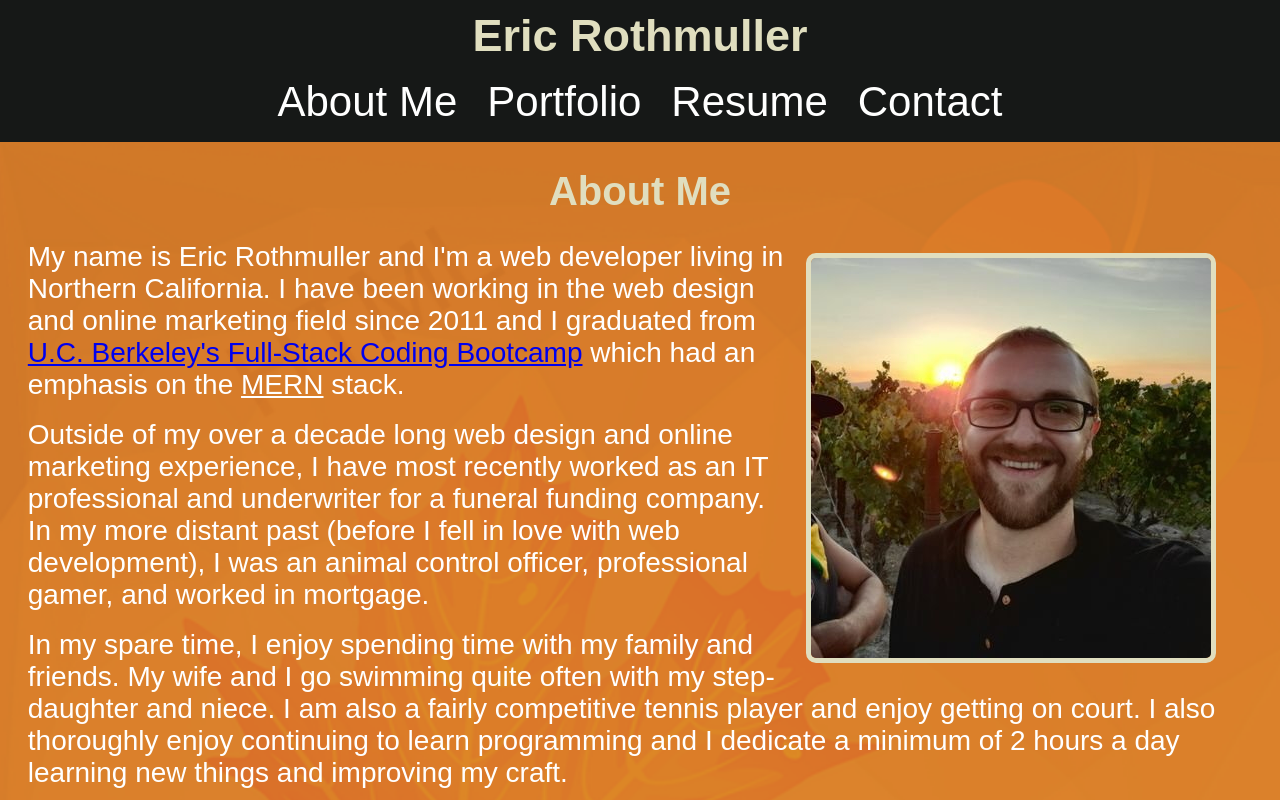
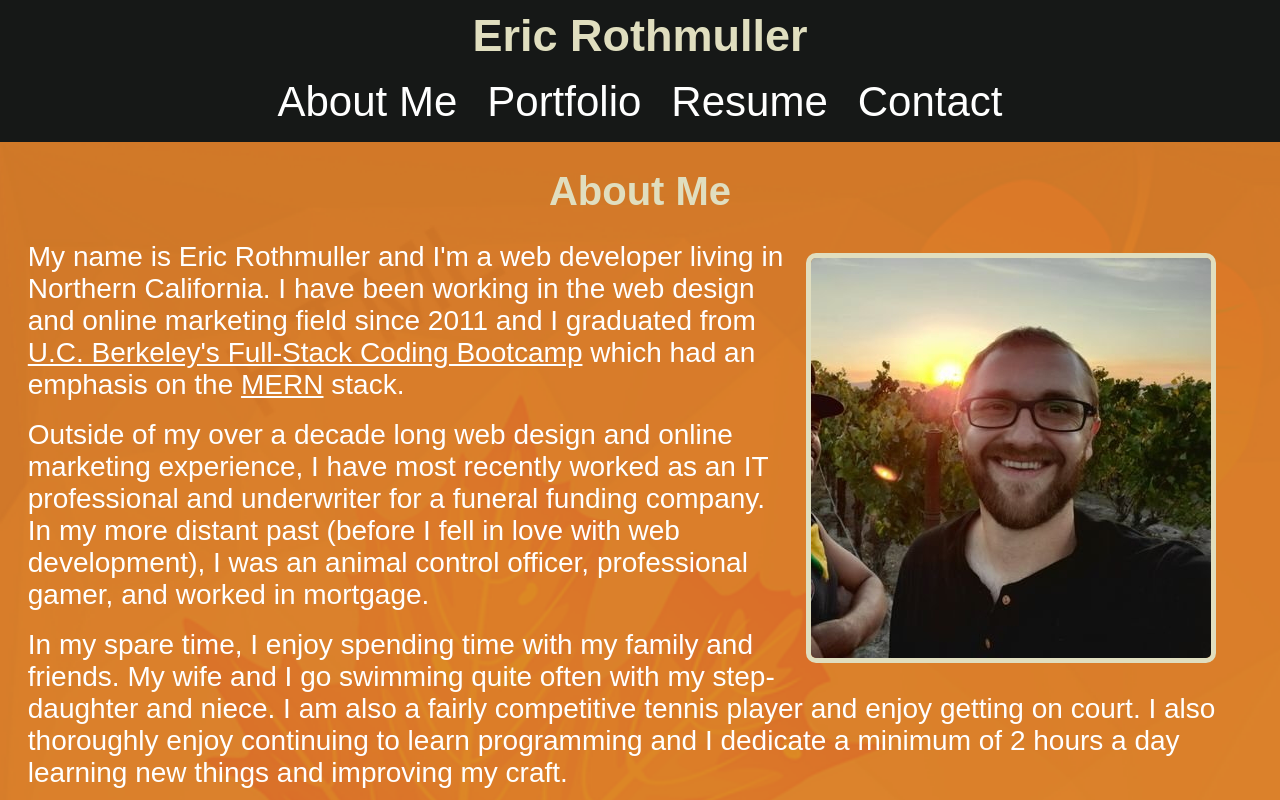
Before and after one commit to ericrothmuller/My-Portfolio, a React (Create React App) app: page / in a window 1280 px wide. Shown: the top 800 px of the page. Built offline with nearby package versions, Linux system fonts and the light colour scheme.

Commit message:
Added in-line style to the U.C.Berkeley PDF link

```diff
--- a/src/components/pages/About.js
+++ b/src/components/pages/About.js
@@ -50,6 +50,11 @@ export default function About() {
 
   const certificate = require("../../images/U.C.Berkeley-Certificate.pdf");
 
+  const whiteStyle = {
+    color: "white",
+    textDecoration: "underline"
+  };
+
   return (
     <div className="aboutMe animate__animated animate__fadeIn backgroundImage">
       <h1>About Me</h1>
@@ -57,7 +62,7 @@ export default function About() {
       <img className="aboutImage animate__animated animate__slideInRight" src={require("../../images/Eric.jpg")} alt="Eric Rothmuller Headshot" title="Eric Rothmuller" />
     </div>
       <p>
-      My name is Eric Rothmuller and I'm a web developer living in Northern California. I have been working in the web design and online marketing field since 2011 and I graduated from <a href={certificate}>U.C. Berkeley's Full-Stack Coding Bootcamp</a> which had an emphasis on the <div class="merntooltip">MERN<span class="merntooltiptext">MongoDB, Express.js, React, and Node.js.</span></div> stack.
+      My name is Eric Rothmuller and I'm a web developer living in Northern California. I have been working in the web design and online marketing field since 2011 and I graduated from <a href={certificate} style={whiteStyle}>U.C. Berkeley's Full-Stack Coding Bootcamp</a> which had an emphasis on the <div class="merntooltip">MERN<span class="merntooltiptext">MongoDB, Express.js, React, and Node.js.</span></div> stack.
       </p>
 
     &nbsp;
```
